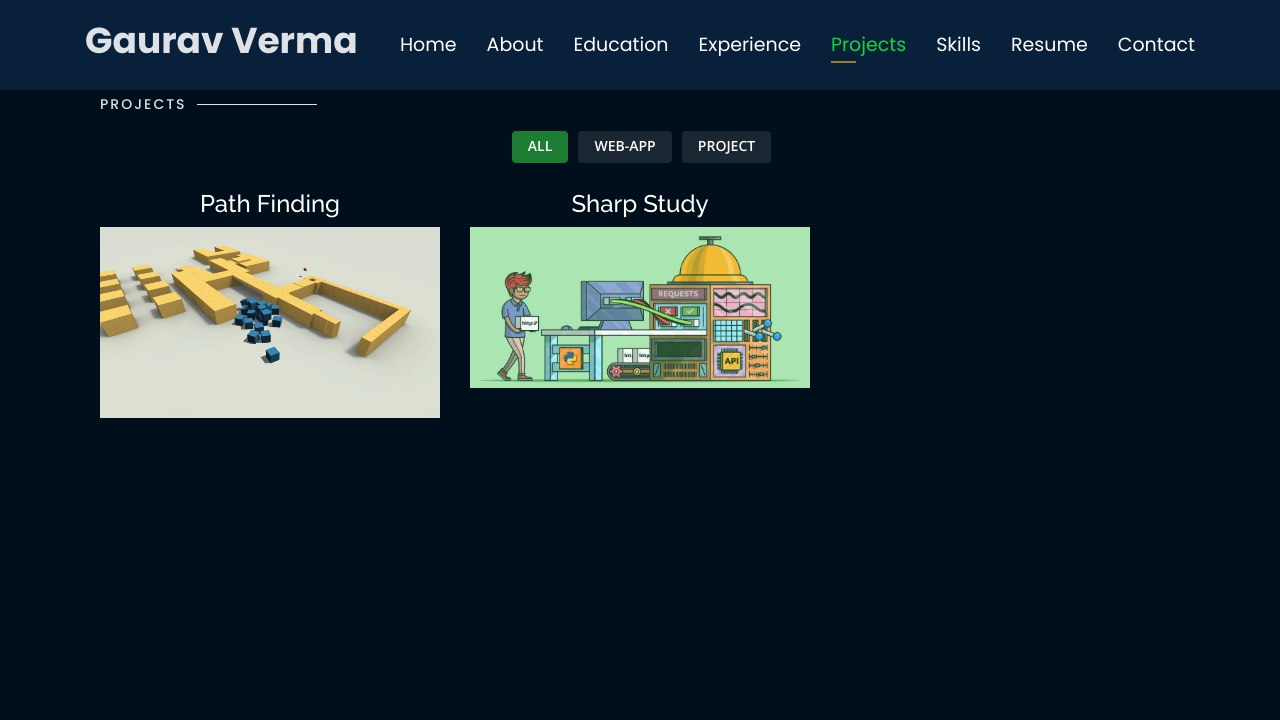
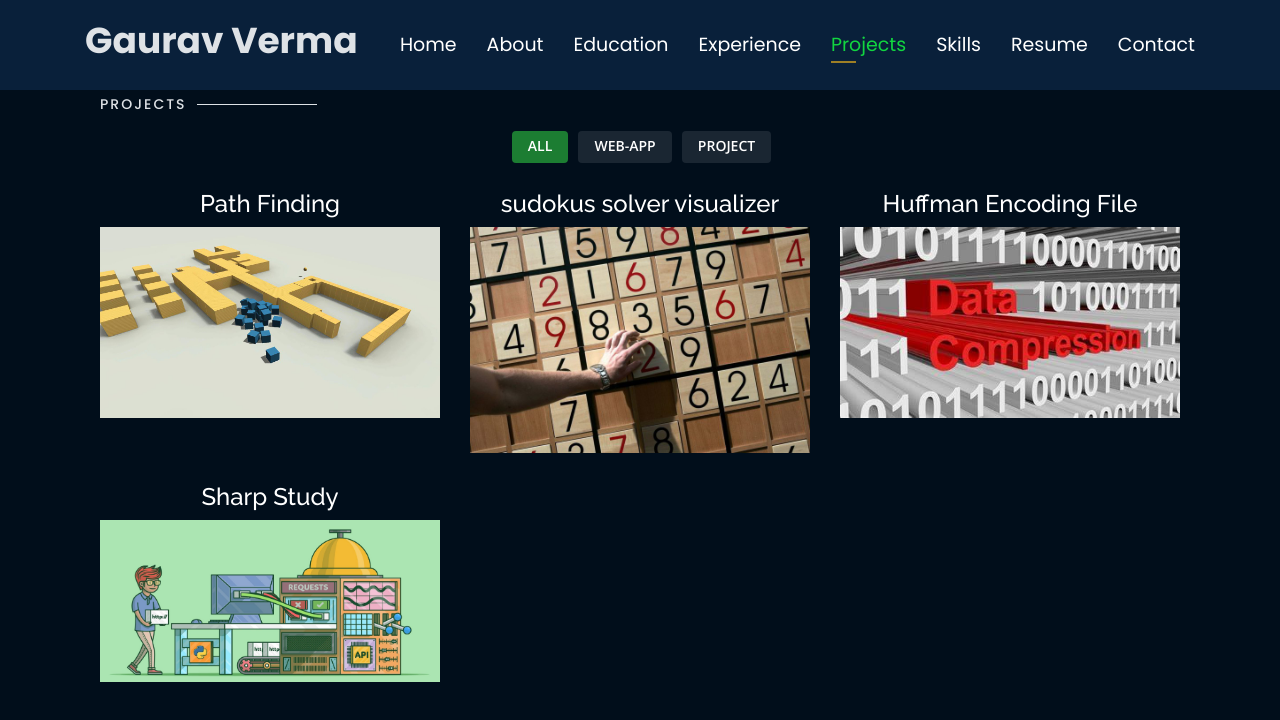
Before and after one commit to abcdeCoder/portfolio.github.io, a plain HTML site: page index.html in a window 1280 px wide. Both pictures are taken after a click on the link "Projects". Drawn offline with nearby package versions, Linux system fonts and the light colour scheme.

Commit message:
Update index.html

```diff
--- a/index.html
+++ b/index.html
@@ -498,12 +498,12 @@
                     </div>
                 </div>
 
-                <!-- <div class="col-lg-4 col-md-6 portfolio-item filter-app">
+               <div class="col-lg-4 col-md-6 portfolio-item filter-app">
                     <center>
-                        <h4>Image recognition as Service</h4>
+                        <h4>sudokus solver visualizer</h4>
                     </center>
                     <div class="portfolio-wrap">
-                        <img src="assets/img/project/iras.jpeg" class="img-fluid" alt="">
+                        <img src="assets/img/project/iras.jpg" class="img-fluid" alt="">
                         <div class="portfolio-info">
 
                             <div class="portfolio-links">
@@ -512,14 +512,14 @@
                             </div>
                         </div>
                     </div>
-                </div> -->
+                </div>
 
-                <!-- <div class="col-lg-4 col-md-6 portfolio-item filter-app">
+               <div class="col-lg-4 col-md-6 portfolio-item filter-app">
                     <center>
-                        <h4>Music Streaming Website</h4>
+                        <h4>Huffman Encoding File</h4>
                     </center>
                     <div class="portfolio-wrap">
-                        <img src="assets/img/project/musicplayer.jpg" class="img-fluid" alt="">
+                        <img src="assets/img/project/musicplayer.jfif" class="img-fluid" alt="">
                         <div class="portfolio-info">
 
                             <div class="portfolio-links">
@@ -528,7 +528,7 @@
                             </div>
                         </div>
                     </div>
-                </div> -->
+                </div>
 
                 <!-- <div class="col-lg-4 col-md-6 portfolio-item filter-app">
                     <center>
```
